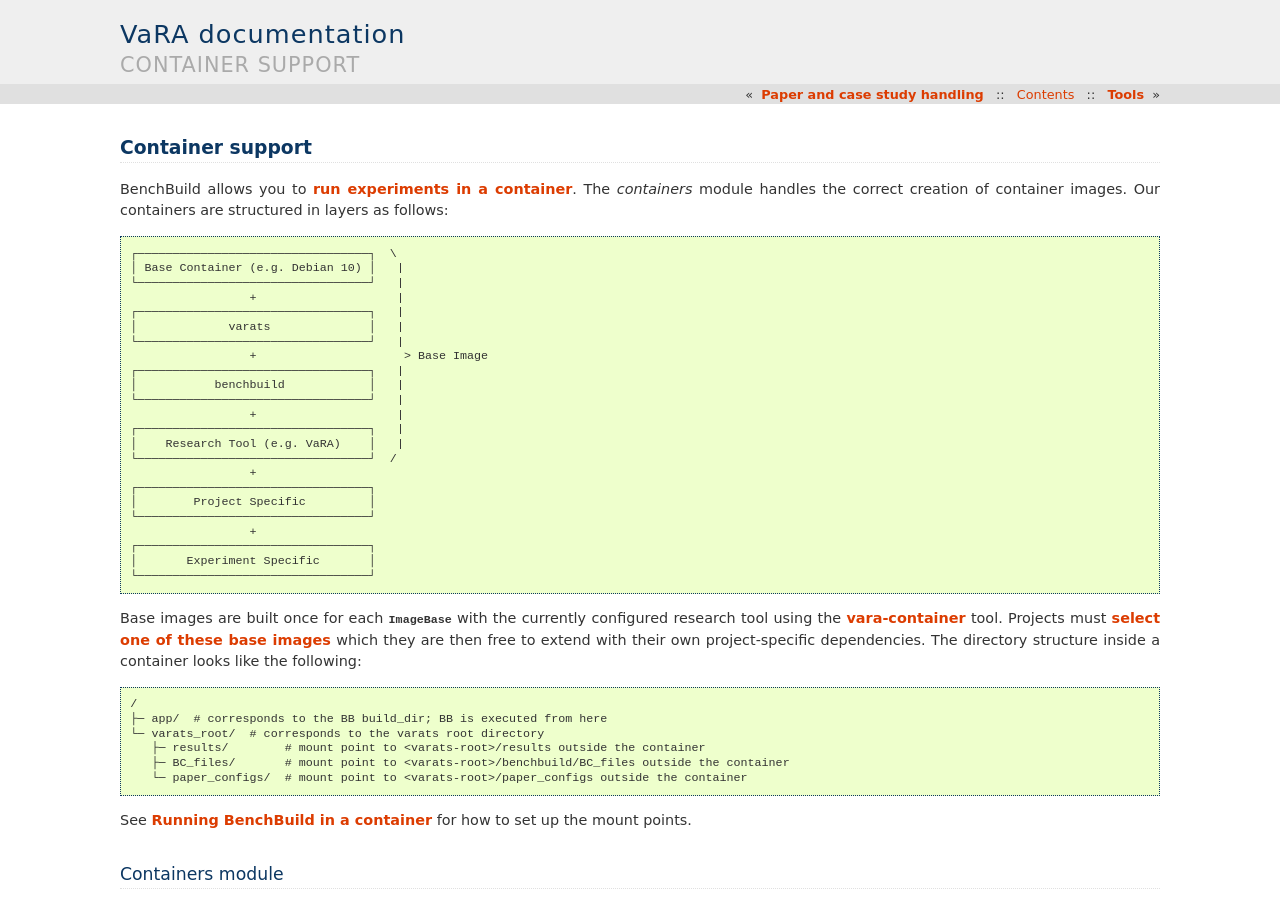
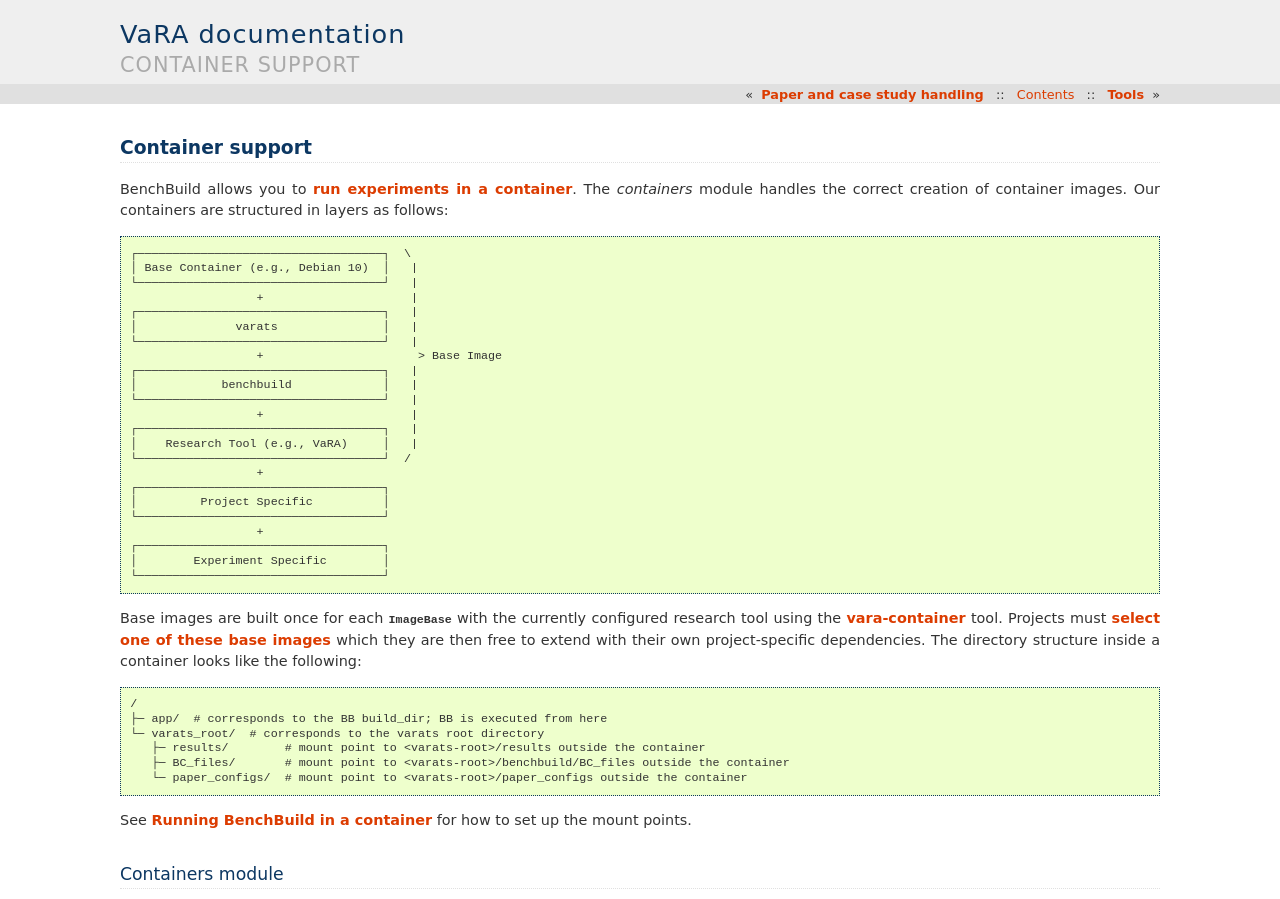
Before and after one commit to se-sic/VaRA-Tool-Suite, a Sphinx documentation site: the page built from docs/source/vara-ts-api/containers.rst, in a window 1280 px wide, cut to the strip 0-899 px from the top of the page. Built offline with Sphinx 7.4.7, drawn with Linux system fonts in a browser that asks for light colours; the version number could not be read and is left out.

Commit message:
Apply suggestions from code review
Co-authored-by: Florian Sattler <vuld3r@gmail.com>

```diff
--- a/docs/source/vara-ts-api/containers.rst
+++ b/docs/source/vara-ts-api/containers.rst
@@ -5,29 +5,29 @@
 The `containers` module handles the correct creation of container images.
 Our containers are structured in layers as follows::
 
-    ┌─────────────────────────────────┐  \
-    │ Base Container (e.g. Debian 10) │   |
-    └─────────────────────────────────┘   |
-                     +                    |
-    ┌─────────────────────────────────┐   |
-    │             varats              │   |
-    └─────────────────────────────────┘   |
-                     +                     > Base Image
-    ┌─────────────────────────────────┐   |
-    │           benchbuild            │   |
-    └─────────────────────────────────┘   |
-                     +                    |
-    ┌─────────────────────────────────┐   |
-    │    Research Tool (e.g. VaRA)    │   |
-    └─────────────────────────────────┘  /
-                     +
-    ┌─────────────────────────────────┐
-    │        Project Specific         │
-    └─────────────────────────────────┘
-                     +
-    ┌─────────────────────────────────┐
-    │       Experiment Specific       │
-    └─────────────────────────────────┘
+    ┌───────────────────────────────────┐  \
+    │ Base Container (e.g., Debian 10)  │   |
+    └───────────────────────────────────┘   |
+                      +                     |
+    ┌───────────────────────────────────┐   |
+    │              varats               │   |
+    └───────────────────────────────────┘   |
+                      +                      > Base Image
+    ┌───────────────────────────────────┐   |
+    │            benchbuild             │   |
+    └───────────────────────────────────┘   |
+                      +                     |
+    ┌───────────────────────────────────┐   |
+    │    Research Tool (e.g., VaRA)     │   |
+    └───────────────────────────────────┘  /
+                      +
+    ┌───────────────────────────────────┐
+    │         Project Specific          │
+    └───────────────────────────────────┘
+                      +
+    ┌───────────────────────────────────┐
+    │        Experiment Specific        │
+    └───────────────────────────────────┘
 
 
 Base images are built once for each :class:`~varats.containers.containers.ImageBase` with the currently configured research tool using the :ref:`vara-container` tool.
--- a/docs/source/vara-ts/benchbuild.rst
+++ b/docs/source/vara-ts/benchbuild.rst
@@ -95,6 +95,8 @@
 This allows to customize the execution environment on a per-project(-version) and per-experiment level.
 
 To use BenchBuild's container support, you first need to setup `buildah <https://github.com/containers/buildah/blob/master/install.md>`_ and `podman <https://podman.io/getting-started/installation>`_ on your system.
+Please follow their install instructions on how to setup both tools.
+Keep in mind that you have to set a subuid and subgid mapping on all machines that need to run containers.
 
 Then, you have to set the following parameters in the :ref:`BenchBuild config <How-to configure BenchBuild yourself>`:
 
```
Also changed, not shown: 1 other file.
